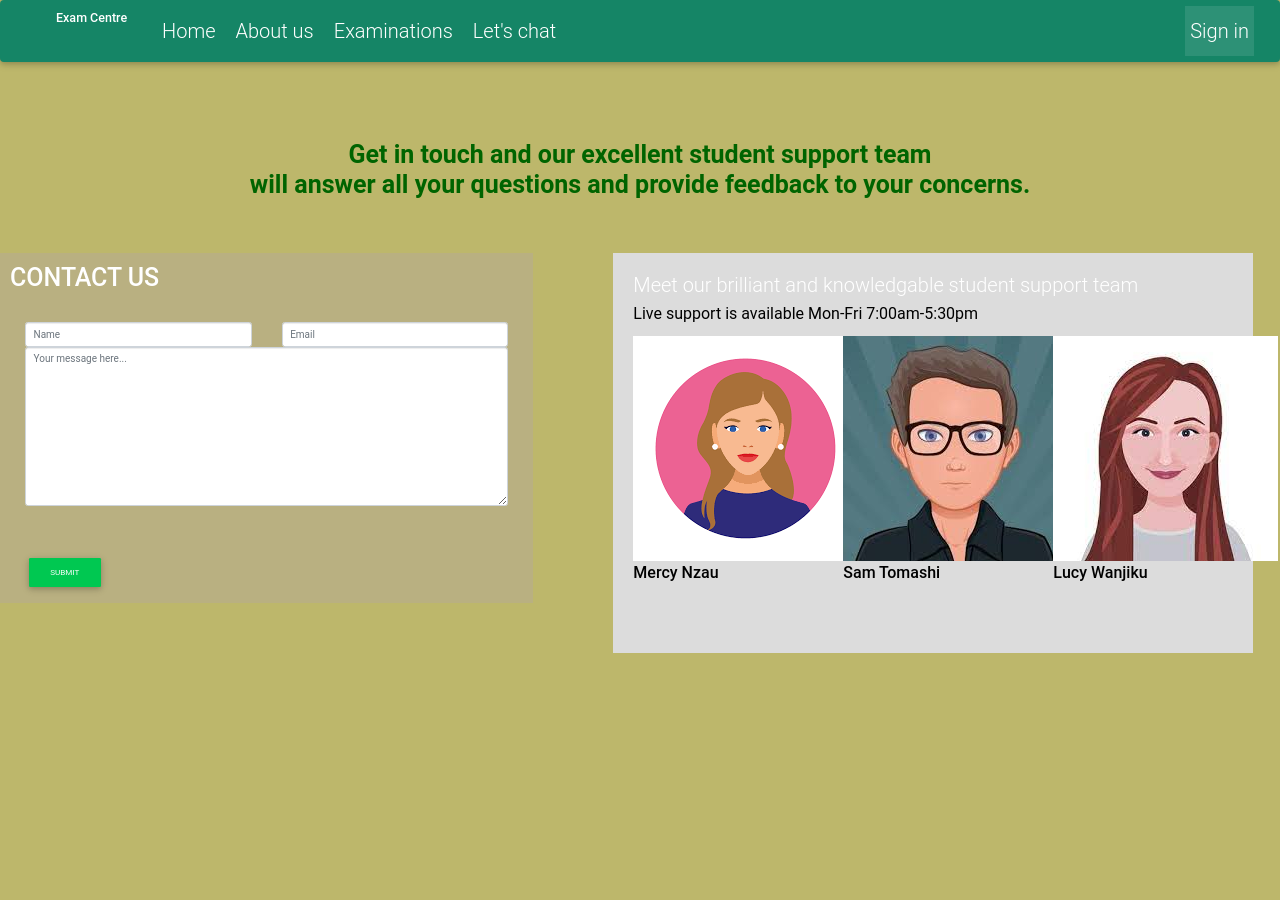
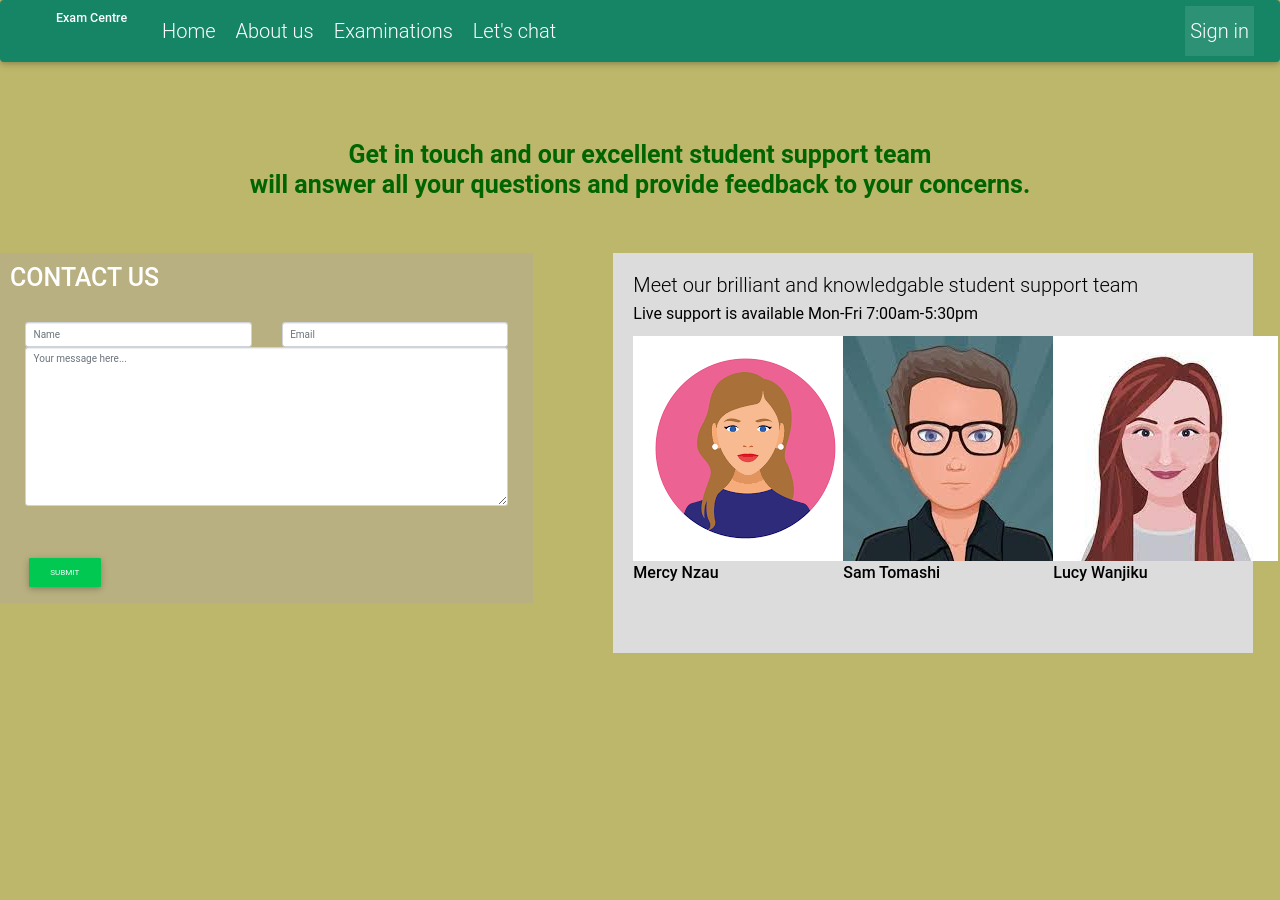
Before and after one commit to devseme/ExamCenter, a Flask app: page /form in a window 1280 px wide. Run offline with Flask 2, Linux system fonts and the light colour scheme; some libraries are stand-ins or nearby versions.

Commit message:
updated homepage

```diff
--- a/app/static/css/main.css
+++ b/app/static/css/main.css
@@ -55,6 +55,11 @@ main {
     padding: 20px;
     padding-left: 20px;
     margin-left: 80px;
+}
+
+.lec h2{
+    color: black;
+
 }
 
 .row3 h1{
```
